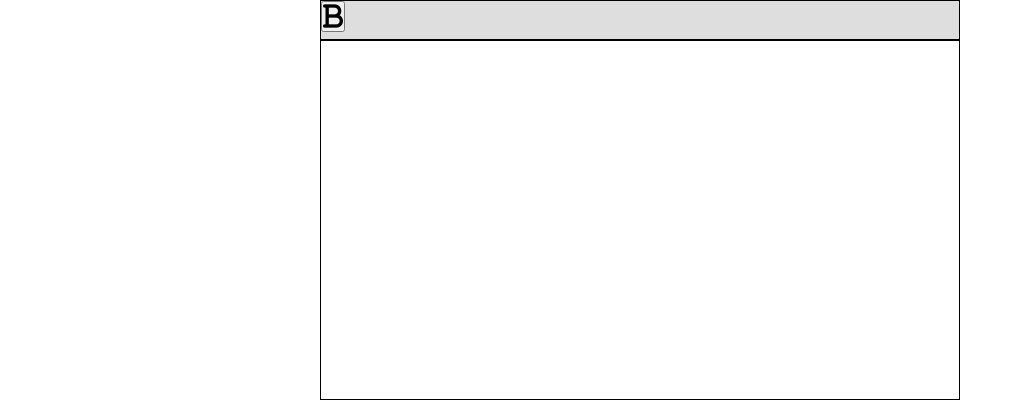
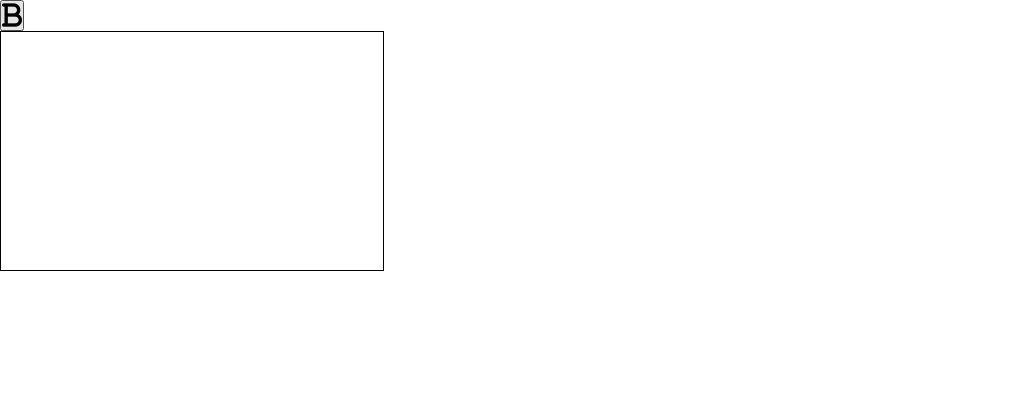
Before and after one commit to EliasJuk/RichTextEditor, a plain HTML site: page src/Index.html in a window 1280 px wide. Shown: the whole page, without its empty margins (0-1023 px from the left). Drawn offline with Linux system fonts and the light colour scheme.

Commit message:
⬆️ Update README.md

```diff
--- a/src/Index.html
+++ b/src/Index.html
@@ -1,19 +1,10 @@
 <script src="https://kit.fontawesome.com/d83a960c7e.js" crossorigin="anonymous"></script>
 <link rel="stylesheet" href="style.css"/>
 
-<div class="container">
-    <div class="bar">
-        <ul>
-            <li class="bar-list">
-                <button onclick="bold()" type="button">
-                    <i class=' fas fa-bold fa-2x'></i>
-                </button>
-            </li>
-        </ul>
-    </div>
-    <div class="editor" contenteditable="true"></div>
-</div>
 
+<button onclick="bold()">
+    <i class=' fas fa-bold fa-2x'></i>
+</button>
 
-
+<div class="editor" contenteditable="true"></div>
 <script src="script.js"></script>
--- a/src/style.css
+++ b/src/style.css
@@ -7,23 +7,11 @@
     font-family: 'Roboto', sans-serif;
 }
 
-div.container {
-    width: 50vw;
-    height: 50vh;
-    margin: 0 auto;
-    background-color: #dedede;
-}
-
 div.editor {
-    width: 100%;
-    height: 90%;
+    width: 30vw;
+    height: 30vh;
     border: 1px solid black;
     background-color: #fff;
-}
-
-div.bar {
-    height: 10%;
-    border: 1px solid black;
 }
 
 li {
```
Also changed, not shown: 1 other file.
